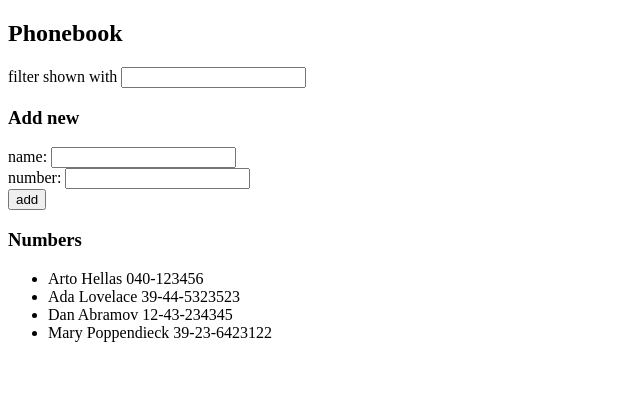
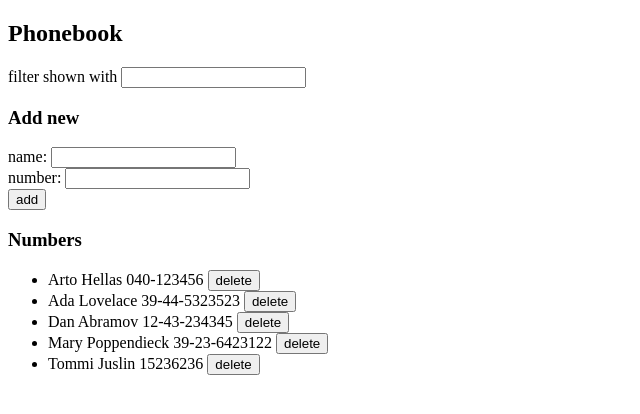
Before and after one commit to tommijuslin/fullstack-2022, a React (Create React App) app in the folder part2/puhelinluettelo/: page / in a window 1280 px wide. Shown: the top 414 px of the page, without its empty margins (0-640 px from the left). Built offline with nearby package versions, Linux system fonts and the light colour scheme; data requests are answered from the project's data file.

Commit message:
2.15-2.18*: puhelinluettelo step7-10

```diff
--- a/part2/puhelinluettelo/db.json
+++ b/part2/puhelinluettelo/db.json
@@ -1,5 +1,5 @@
 {
-  "persons":[
+  "persons": [
     {
       "name": "Arto Hellas",
       "number": "040-123456",
@@ -19,6 +19,11 @@
       "name": "Mary Poppendieck",
       "number": "39-23-6423122",
       "id": 4
+    },
+    {
+      "name": "Tommi Juslin",
+      "number": "15236236",
+      "id": 5
     }
   ]
 }
--- a/part2/puhelinluettelo/src/App.js
+++ b/part2/puhelinluettelo/src/App.js
@@ -1,5 +1,5 @@
 import { useState, useEffect } from 'react'
-import axios from 'axios'
+import personService from './services/persons'
 
 const Filter = ({ filter, handleFilterChange }) => {
   return (
@@ -33,11 +33,15 @@ const PersonForm = (props) => {
   )
 }
 
-const Persons = ({ personsToShow }) => {
+const Persons = ({ personsToShow, deletePerson }) => {
   return (
     <ul>
       {personsToShow.map(person =>
-        <li key={person.id}>{person.name} {person.number}</li>
+        <li key={person.id}>
+          {person.name} {person.number}
+          {' '}
+          <button onClick={() => deletePerson(person)}>delete</button>
+        </li>
       )}
     </ul>
   )
@@ -50,10 +54,10 @@ const App = () => {
   const [filter, setFilter] = useState('')
 
   useEffect(() => {
-    axios
-      .get('http://localhost:3001/persons')
-      .then(response => {
-        setPersons(response.data)
+    personService
+      .getAll()
+      .then(initialPersons => {
+        setPersons(initialPersons)
       })
   }, [])
 
@@ -62,15 +66,35 @@ const App = () => {
     const nameObject = {
       name: newName,
       number: newNumber,
-      id: persons.length + 1,
     }
 
-    persons.find(person => person.name === newName)
-     ? alert(`${newName} is already added to phonebook`)
-     : setPersons(persons.concat(nameObject))
+    const existingPerson = persons.find(person => person.name === newName)
+
+    if (existingPerson) {
+      if (window.confirm(`${newName} is already added to phonebook, replace the old number with a new one?`)) {
+        personService
+          .update(existingPerson.id, nameObject)
+          .then(returnedPerson => {
+            setPersons(persons.map(person => person.id !== existingPerson.id ? person : returnedPerson))
+        })
+      }
+    } else {
+      personService
+        .create(nameObject)
+        .then(returnedPerson => {
+          setPersons(persons.concat(returnedPerson))
+        })
+    }
 
     setNewName('')
     setNewNumber('')
+  }
+
+  const deletePerson = (person) => {
+    if (window.confirm(`Delete ${person.name}?`)) {
+      personService.remove(person.id)
+      setPersons(persons.filter(p => p.id !== person.id))
+    }
   }
 
   const handleNameChange = (event) => {
@@ -110,7 +134,10 @@ const App = () => {
 
       <h3>Numbers</h3>
 
-      <Persons personsToShow={personsToShow} />
+      <Persons
+        personsToShow={personsToShow}
+        deletePerson={deletePerson}
+      />
     </div>
   )
 
--- /dev/null
+++ b/part2/puhelinluettelo/src/services/persons.js
@@ -0,0 +1,23 @@
+import axios from 'axios'
+const baseUrl = 'http://localhost:3001/persons'
+
+const getAll = () => {
+  const request = axios.get(baseUrl)
+  return request.then(response => response.data)
+}
+
+const create = newObject => {
+  const request = axios.post(baseUrl, newObject)
+  return request.then(response => response.data)
+}
+
+const update = (id, newObject) => {
+  const request = axios.put(`${baseUrl}/${id}`, newObject)
+  return request.then(response => response.data)
+}
+
+const remove = (id) => {
+  axios.delete(`${baseUrl}/${id}`)
+}
+
+export default { getAll, create, update, remove }
```
Lines whose indentation alone changed are shown as unchanged.
